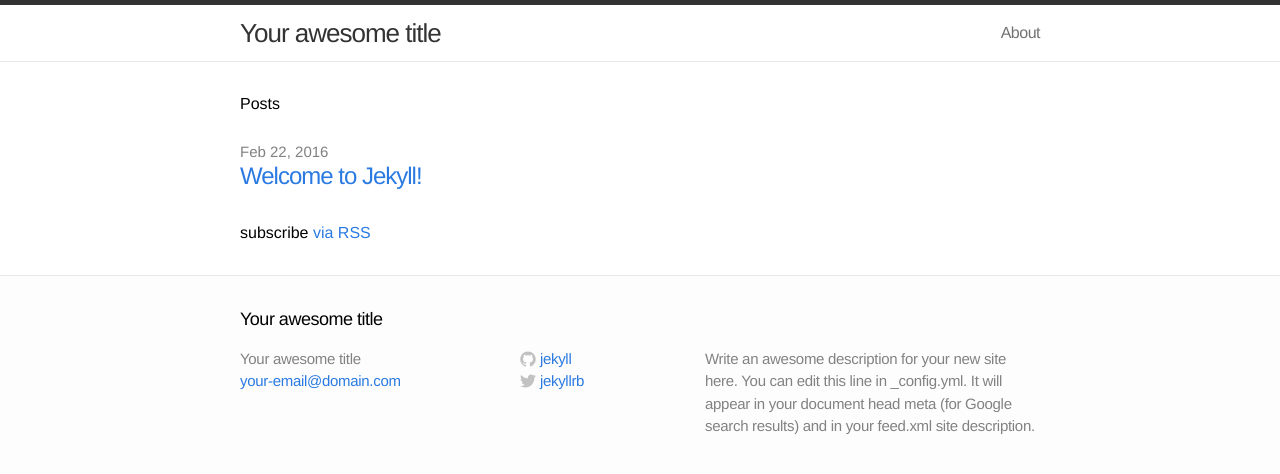
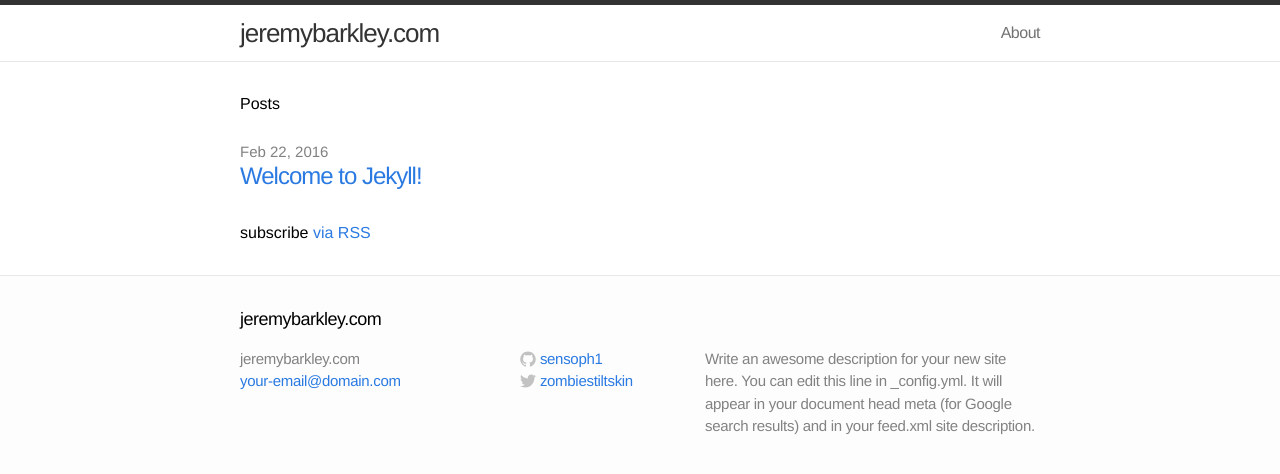
Before and after one commit to sensoph1/old_sensoph1.github.io, a Jekyll site: the page built from index.html, in a window 1280 px wide. Shown: the top 474 px of the page. Built offline with Jekyll 4.4.1, drawn with Linux system fonts in a browser that asks for light colours.

Commit message:
changed config

```diff
--- a/_config.yml
+++ b/_config.yml
@@ -1,11 +1,11 @@
 # Site settings
-title: Your awesome title
+title: jeremybarkley.com
 email: your-email@domain.com
 description: "Write an awesome description for your new site here. You can edit this line in _config.yml. It will appear in your document head meta (for Google search results) and in your feed.xml site description."
 baseurl: ""
-url: "http://yourdomain.com"
-twitter_username: jekyllrb
-github_username:  jekyll
+url: "http://jeremybarkley.com"
+twitter_username: zombiestiltskin
+github_username:  sensoph1
 
 # Build settings
 markdown: kramdown
```
Also changed, not shown: 2 other files.
